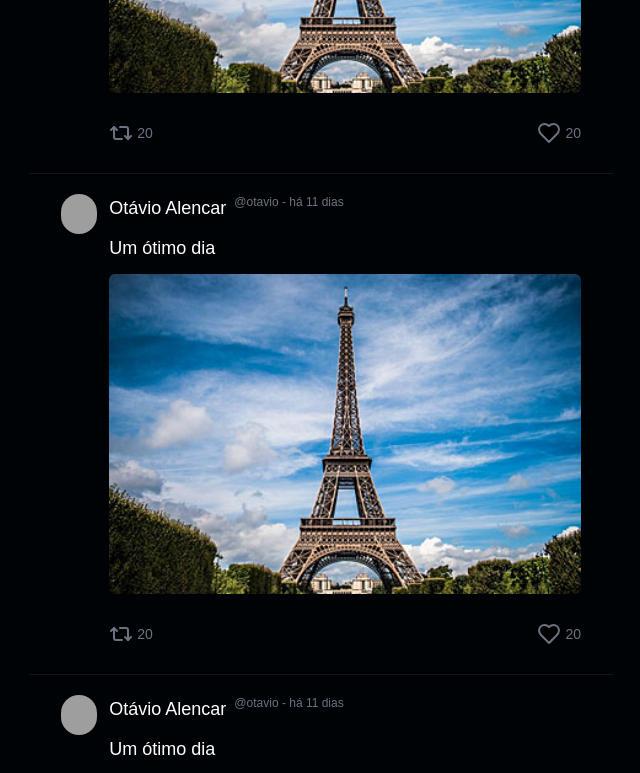
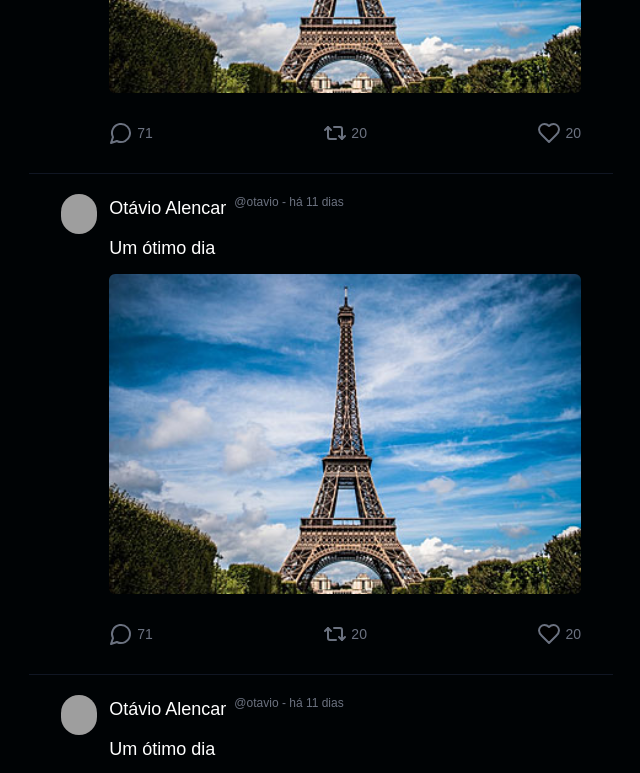
Before and after one commit to Otavio-Alencar/twitter-clone, a Next.js app: page /profile/otavio in a window 1280 px wide. Shown: the part 880-1653 px from the top of the page, without its empty margins (319-959 px from the left). Built offline with nearby package versions, Linux system fonts and the light colour scheme; grey boxes are pictures that could not be loaded.

Commit message:
fix:profile bug

```diff
--- a/src/components/profilecomponents/profilefeed.tsx
+++ b/src/components/profilecomponents/profilefeed.tsx
@@ -4,7 +4,7 @@ import { TweetItem } from '../homepage/tweet-item'
 export const ProfileFeed = () => {
   return (
     <div>
-      <TweetItem tweet={tweet} quantity={4} />
+      <TweetItem tweet={tweet} quantity={4} hideComment={false} />
     </div>
   )
 }
```
